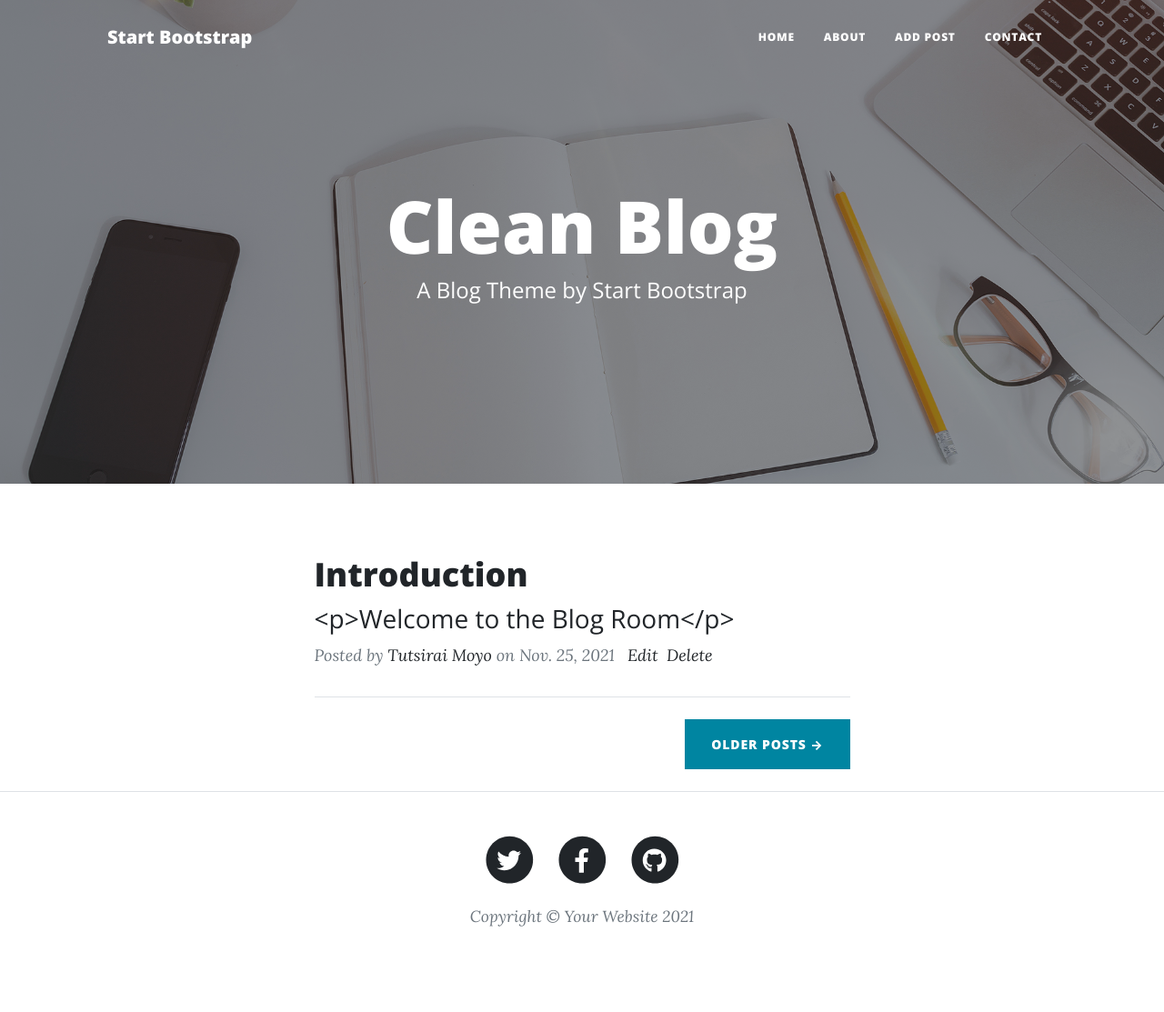
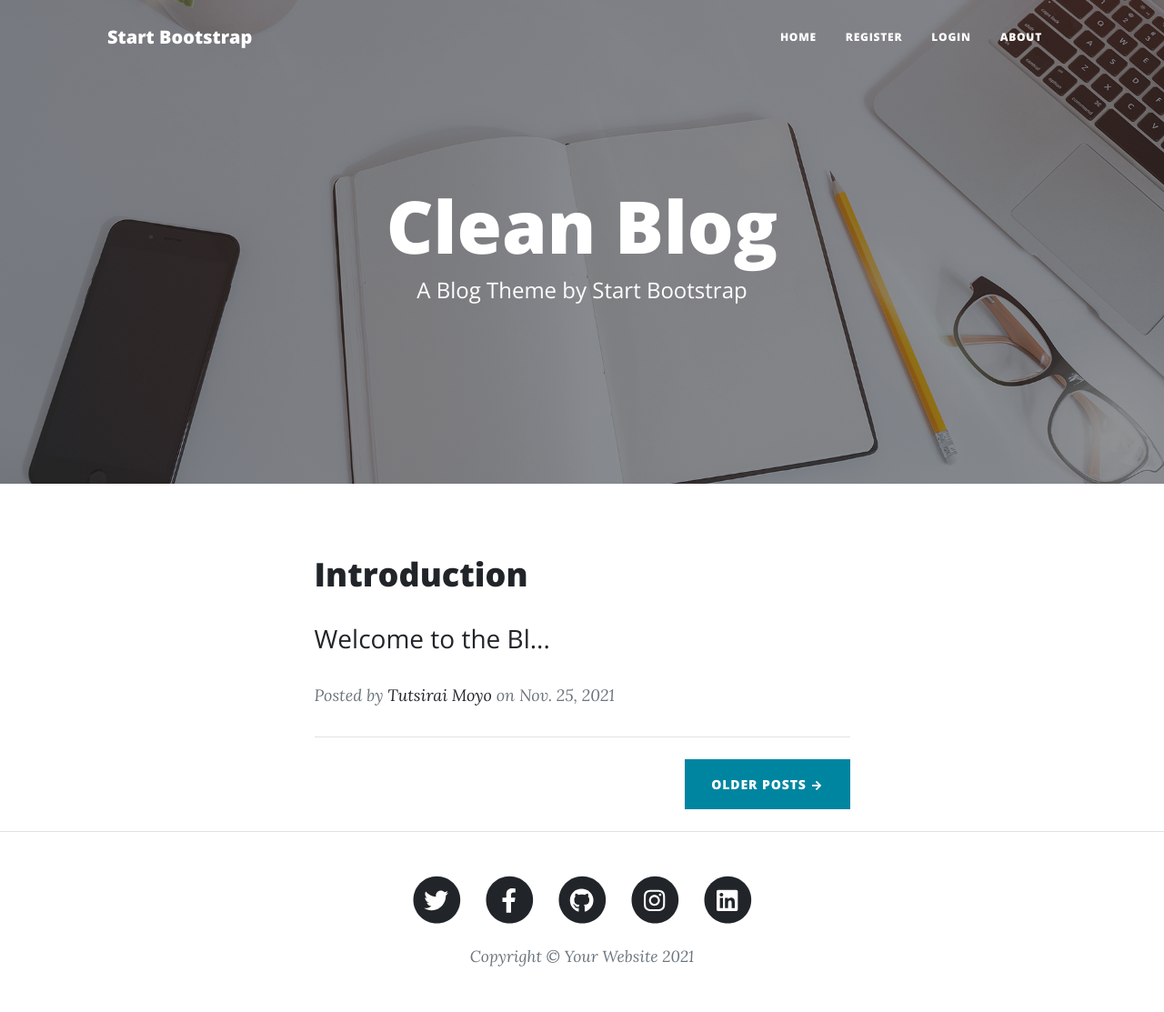
Before and after one commit to Muchechetere/blog_project, a Django app: page / in a window 1280 px wide. Shown: the whole page at 91% size. Before the commit the page ends 1019 px from the top, so only its background shows below. Run offline with Django 3.2, Linux system fonts and the light colour scheme; data comes from the database, SQL or seed files in the repository; both versions use the stored data as it was after the commit; some libraries are stand-ins or nearby versions.

Commit message:
project update

```diff
--- a/blog_app/models.py
+++ b/blog_app/models.py
@@ -2,11 +2,12 @@ from django.db import models
 from django.contrib.auth.models import User
 from django.urls import reverse
 from datetime import datetime,date
+from ckeditor.fields import RichTextField
 
 class Post(models.Model):
     title = models.CharField(max_length=255)
     author = models.ForeignKey(User,on_delete=models.CASCADE)
-    body = models.TextField()
+    body = RichTextField(blank = True,null = True)
     post_date = models.DateField(auto_now_add=True)
 
     def __str___ (self):
--- a/blog_app/templates/add_post.html
+++ b/blog_app/templates/add_post.html
@@ -54,6 +54,7 @@
                 <div class="col-md-10 col-lg-8 col-xl-7 form-control">
                     <form method ="POST">
                         {% csrf_token %}
+                        {{ form.media }}
                         {{ form.as_p }}
                         <button class="d-flex justify-content-end mb-4"><a class="btn btn-primary text-uppercase">Post</a></button>
                 </div>
--- a/blog_app/templates/article_details.html
+++ b/blog_app/templates/article_details.html
@@ -57,7 +57,7 @@
             <div class="container px-4 px-lg-5">
                 <div class="row gx-4 gx-lg-5 justify-content-center">
                     <div class="col-md-10 col-lg-8 col-xl-7">
-                        {{post.body}}
+                        {{post.body | safe }}
                     </div>
                 </div>
             </div>
--- a/blog_app/templates/home.html
+++ b/blog_app/templates/home.html
@@ -27,10 +27,15 @@
                 </button>
                 <div class="collapse navbar-collapse" id="navbarResponsive">
                     <ul class="navbar-nav ms-auto py-4 py-lg-0">
-                        <li class="nav-item"><a class="nav-link px-lg-3 py-3 py-lg-4" href="home.html">Home</a></li>
-                        <li class="nav-item"><a class="nav-link px-lg-3 py-3 py-lg-4" href="about.html">About</a></li>
+                        <li class="nav-item"><a class="nav-link px-lg-3 py-3 py-lg-4" href="{% url 'home' %}">Home</a></li>
+                        {% if user.is_authenticated %}
                         <li class="nav-item"><a class="nav-link px-lg-3 py-3 py-lg-4" href="{% url 'add_post' %}">Add Post</a></li>
-                        <li class="nav-item"><a class="nav-link px-lg-3 py-3 py-lg-4" href="contact.html">Contact</a></li>
+                        <li class="nav-item"><a class="nav-link px-lg-3 py-3 py-lg-4" href="{% url 'logout' %}">Logout</a></li>
+                        {% else %}
+                        <li class="nav-item"><a class="nav-link px-lg-3 py-3 py-lg-4" href="{% url 'register' %}">Register</a></li>
+                        <li class="nav-item"><a class="nav-link px-lg-3 py-3 py-lg-4" href="{% url 'login' %}">Login</a></li>
+                        {% endif %}
+                        <li class="nav-item"><a class="nav-link px-lg-3 py-3 py-lg-4" href="{% url 'login' %}">About</a></li>
                     </ul>
                 </div>
             </div>
@@ -57,12 +62,18 @@
                         <div class="post-preview">
                             <a href="{% url 'article-detail' post.pk %}">
                                 <h2 class="post-title">{{ post.title }}</h2>
-                                <h3 class="post-subtitle">{{ post.body }}</h3>
+                                <h3 class="post-subtitle">{{ post.body|slice:":20"| safe}}...</h3>
                             </a>
                             <p class="post-meta">
                                 Posted by
                                 <a href="#!">{{post.author.first_name}}&nbsp;{{post.author.last_name}}</a>
-                                on {{post.post_date}} &nbsp; <a href="{% url 'update_post' post.pk %}">Edit</a>&nbsp; <a href="{% url 'delete_post' post.pk %}">Delete</a>
+                                on {{post.post_date}} &nbsp;
+                                {% if user.is_authenticated %}
+                                    {% if user.id == post.author.id %}
+                                        <a href="{% url 'update_post' post.pk %}">Edit</a>&nbsp;
+                                        <a href="{% url 'delete_post' post.pk %}">Delete</a>
+                                    {%endif%}
+                                {%endif%}
                             </p>
                         </div>
                         <!-- Divider-->
@@ -104,6 +115,22 @@
                                     </span>
                                 </a>
                             </li>
+                            <li class="list-inline-item">
+                                <a href="#!">
+                                    <span class="fa-stack fa-lg">
+                                        <i class="fas fa-circle fa-stack-2x"></i>
+                                        <i class="fab fa-instagram fa-stack-1x fa-inverse"></i>
+                                    </span>
+                                </a>
+                            </li>
+                            <li class="list-inline-item">
+                                <a href="#!">
+                                    <span class="fa-stack fa-lg">
+                                        <i class="fas fa-circle fa-stack-2x"></i>
+                                        <i class="fab fa-linkedin fa-stack-1x fa-inverse"></i>
+                                    </span>
+                                </a>
+                            </li>
                         </ul>
                         <div class="small text-center text-muted fst-italic">Copyright &copy; Your Website 2021</div>
                     </div>
--- a/blog_app/templates/update_post.html
+++ b/blog_app/templates/update_post.html
@@ -54,6 +54,7 @@
                 <div class="col-md-10 col-lg-8 col-xl-7 form-control">
                     <form method ="POST">
                         {% csrf_token %}
+                        {{form.media}}
                         {{ form.as_p }}
                         <button class="d-flex justify-content-end mb-4"><a class="btn btn-primary text-uppercase">Update</a></button>
                 </div>
--- a/blog_app/urls.py
+++ b/blog_app/urls.py
@@ -1,4 +1,5 @@
 from django.urls import path
+from .import views
 from .views import HomeView,ArticleDetailView,AddPostView,UpdatePostView,DeletePostView
 
 urlpatterns = [
@@ -7,4 +8,5 @@ urlpatterns = [
     path('add_post/',AddPostView.as_view(),name='add_post'),
     path('article/edit/<int:pk>',UpdatePostView.as_view(),name = 'update_post'),
     path('article/<int:pk>/remove',DeletePostView.as_view(),name = 'delete_post'),
+    path('about.html',views.about,name = 'about'),
 ]
--- a/blog_app/views.py
+++ b/blog_app/views.py
@@ -28,3 +28,6 @@ class DeletePostView(DeleteView):
     model = Post
     template_name = 'delete_post.html'
     success_url = reverse_lazy('home')
+
+def about(request):
+    return render(request,'about.html',{})
--- a/blog_room/urls.py
+++ b/blog_room/urls.py
@@ -19,4 +19,6 @@ from django.urls import path,include
 urlpatterns = [
     path('admin/', admin.site.urls),
     path('',include("blog_app.urls")),
+    path('blog_members_app/',include('django.contrib.auth.urls')),
+    path('blog_members_app/',include('blog_members_app.urls')),
 ]
```
Also changed, not shown: blog_room/settings.py (+7 -1 lines), db.sqlite3.
